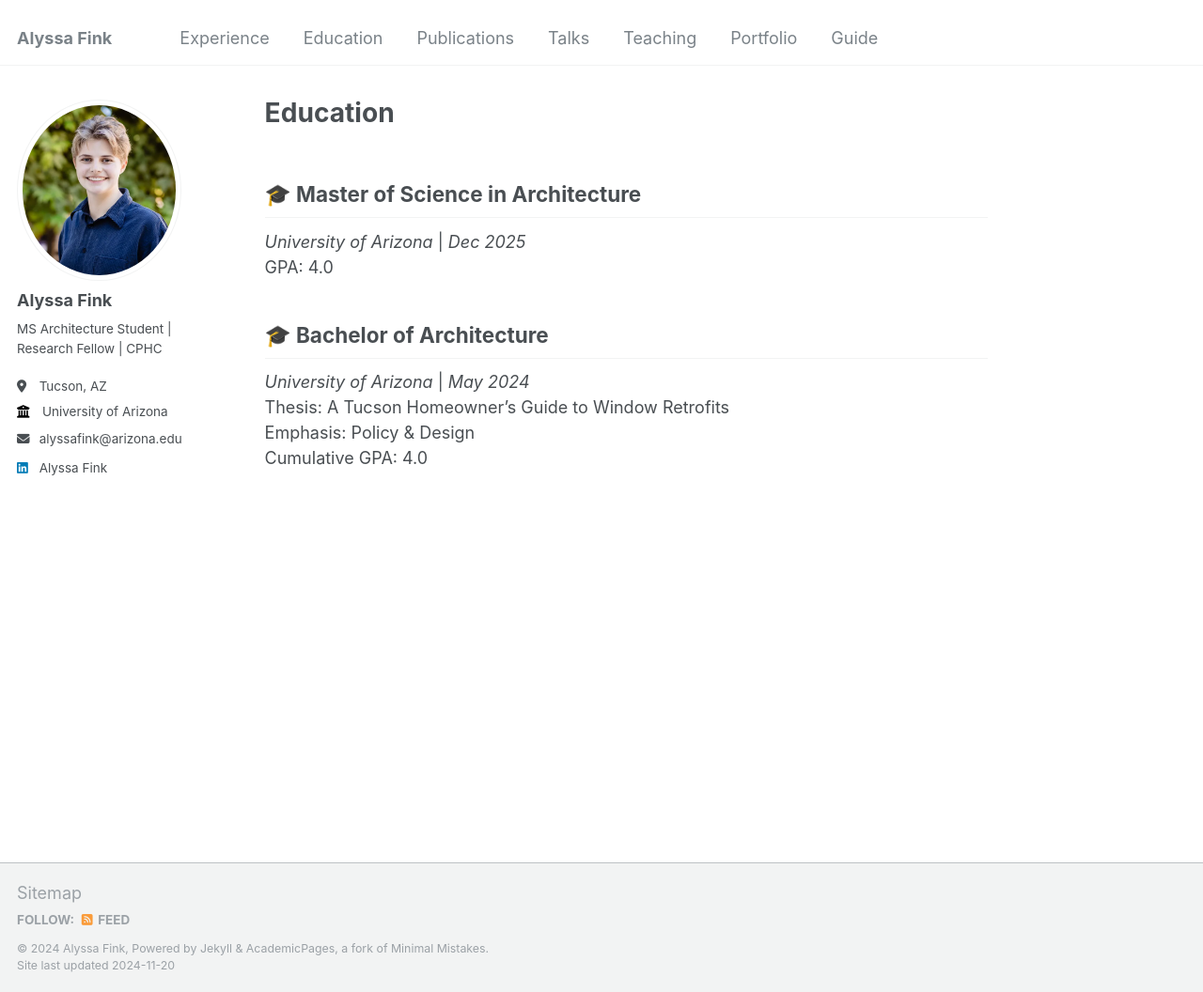
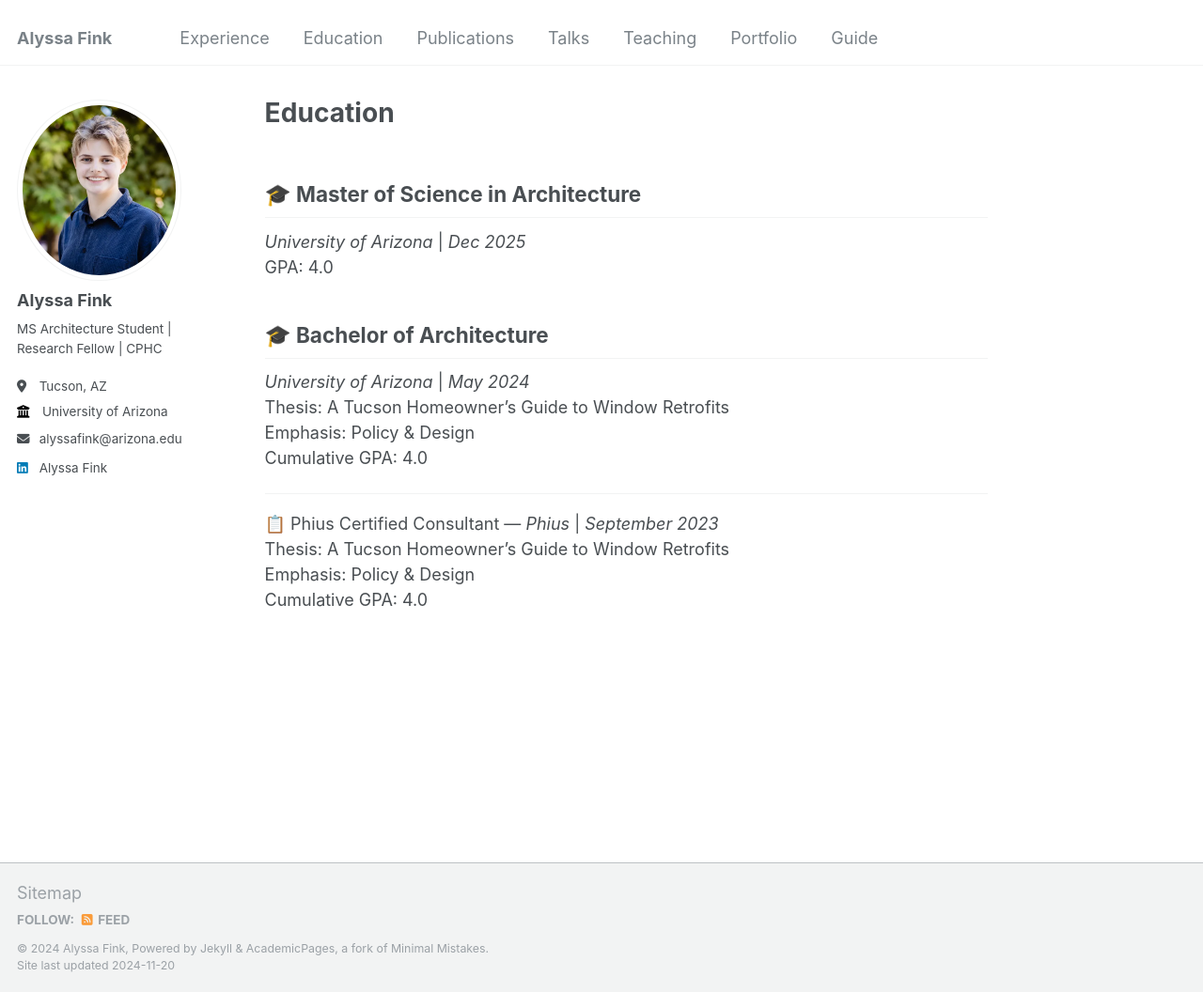
Before and after one commit to alyssafink/alyssafink.github.io, a Jekyll site: the page built from _pages/education.md, in a window 1280 px wide and 1056 px high. Shown: the whole window at 94% size. Built offline with Jekyll 4.4.1, drawn with Linux system fonts in a browser that asks for light colours; emoji names are drawn with the system emoji font.

Commit message:
Update education.md

```diff
--- a/_pages/education.md
+++ b/_pages/education.md
@@ -22,3 +22,14 @@ Thesis: A Tucson Homeowner's Guide to Window Retrofits
 Emphasis: Policy & Design
 <br/>
 Cumulative GPA: 4.0
+
+***
+:clipboard: Phius Certified Consultant
+---
+*Phius* | *September 2023*
+<br/>
+Thesis: A Tucson Homeowner's Guide to Window Retrofits
+<br/>
+Emphasis: Policy & Design
+<br/>
+Cumulative GPA: 4.0
```
